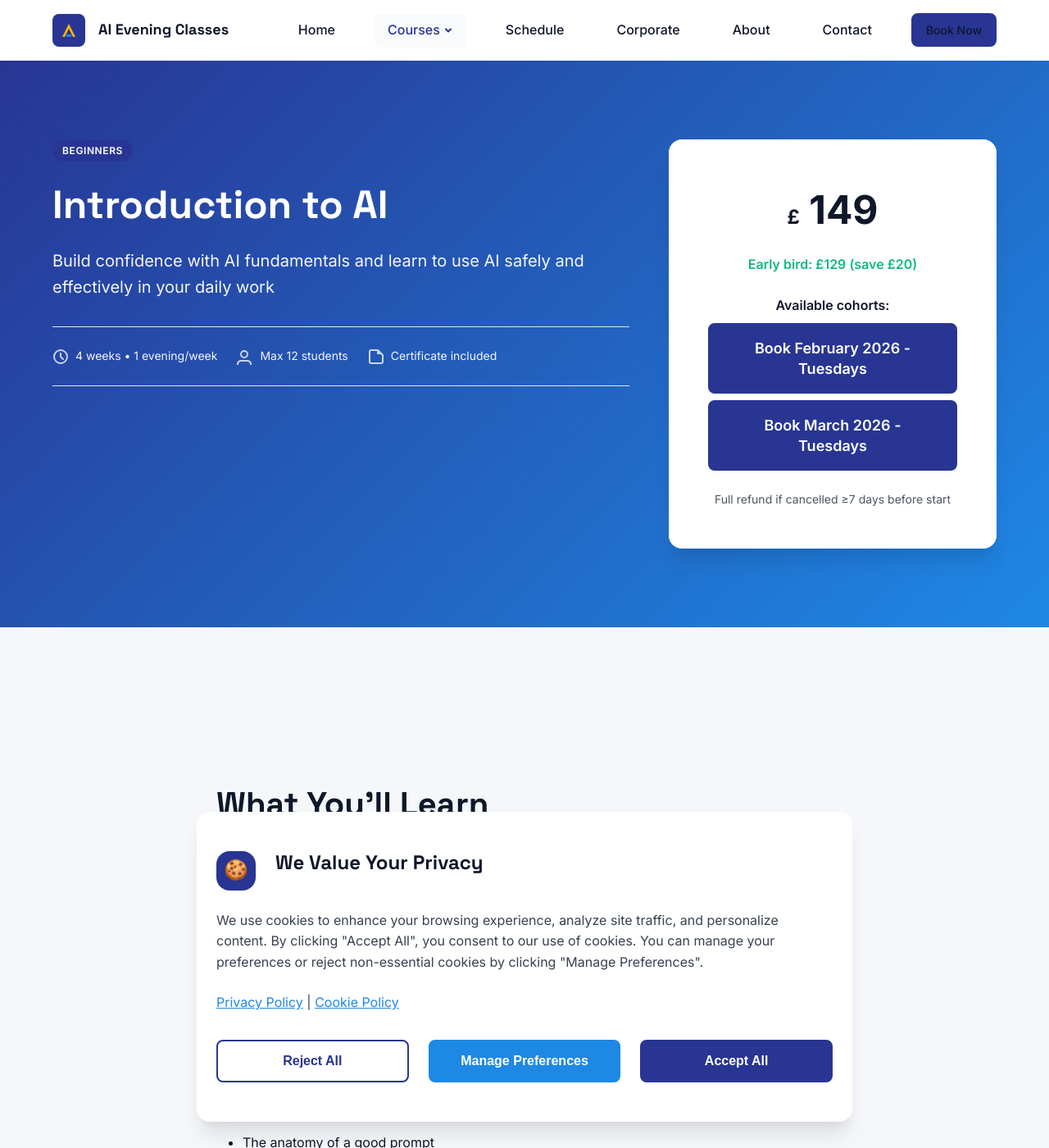
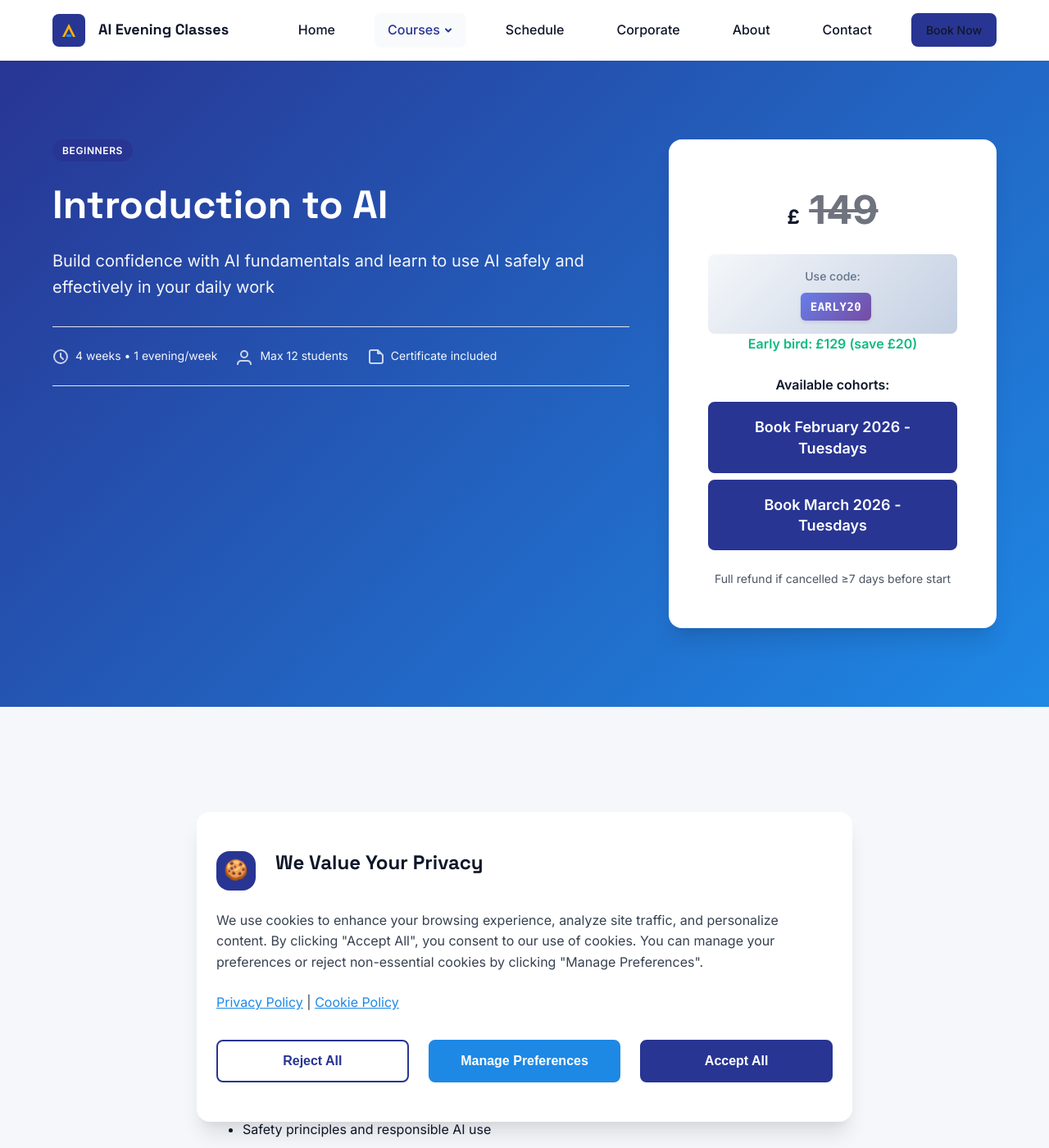
Before and after one commit to LatinRickshaw/oxfordaiteaching, a Jekyll site: the page built from courses/beginners.html, in a window 1280 px wide and 1400 px high. Shown: the whole window at 82% size. Built offline with Jekyll 4.4.1, drawn with Linux system fonts in a browser that asks for light colours.

Commit message:
Added discount code functionalilty

```diff
--- a/_layouts/course.html
+++ b/_layouts/course.html
@@ -38,24 +38,48 @@ layout: default
             </div>
             <div class="course-hero-pricing">
                 <div class="pricing-card">
+                    {% assign first_cohort = course_cohorts[0] %}
+                    {% if first_cohort.discount_code and first_cohort.show_discount_badge %}
+                        <div class="price-with-discount">
+                            <div class="price original">
+                                <span class="currency">£</span>
+                                <span class="amount">{{ course.price }}</span>
+                            </div>
+                            <div class="discount-code-display">
+                                <span class="discount-label">Use code:</span>
+                                <span class="discount-badge">{{ first_cohort.discount_code }}</span>
+                            </div>
+                        </div>
+                    {% else %}
                         <div class="price">
                             <span class="currency">£</span>
                             <span class="amount">{{ course.price }}</span>
                         </div>
+                    {% endif %}
                     {% if course.early_bird %}
                     <p class="early-bird">Early bird: £{{ course.early_bird }} (save £{{ course.price | minus: course.early_bird }})</p>
                     {% endif %}
 
                     {% if course_cohorts.size > 0 %}
                         {% if course_cohorts.size == 1 %}
+                            {% if first_cohort.discount_code %}
+                                <a href="{{ course_cohorts[0].booking_link }}?prefilled_promo_code={{ first_cohort.discount_code }}" class="btn btn-primary btn-large">Book Your Spot<br><span style="font-size: 0.9em; margin-top: 0.25rem; display: inline-block;">{{ course_cohorts[0].month }}</span></a>
+                            {% else %}
                                 <a href="{{ course_cohorts[0].booking_link }}" class="btn btn-primary btn-large">Book Your Spot<br><span style="font-size: 0.9em; margin-top: 0.25rem; display: inline-block;">{{ course_cohorts[0].month }}</span></a>
+                            {% endif %}
                         {% else %}
                             <p style="margin: 1rem 0 0.5rem; font-weight: 600;">Available cohorts:</p>
                             <div class="booking-buttons">
                                 {% for cohort in course_cohorts limit: 3 %}
+                                {% if cohort.discount_code %}
+                                    <a href="{{ cohort.booking_link }}?prefilled_promo_code={{ cohort.discount_code }}" class="btn btn-primary btn-large">
+                                        Book {{ cohort.month }} - {{ cohort.day_of_week }}s
+                                    </a>
+                                {% else %}
                                     <a href="{{ cohort.booking_link }}" class="btn btn-primary btn-large">
                                         Book {{ cohort.month }} - {{ cohort.day_of_week }}s
                                     </a>
+                                {% endif %}
                                 {% endfor %}
                             </div>
                             {% if course_cohorts.size > 3 %}
@@ -86,7 +110,11 @@ layout: default
             <p>Join {{ course.title }} and transform how you work with AI</p>
             {% if course_cohorts.size > 0 %}
                 {% if course_cohorts.size == 1 %}
+                    {% if first_cohort.discount_code %}
+                        <a href="{{ course_cohorts[0].booking_link }}?prefilled_promo_code={{ first_cohort.discount_code }}" class="btn btn-primary btn-large">Enrol Now</a>
+                    {% else %}
                         <a href="{{ course_cohorts[0].booking_link }}" class="btn btn-primary btn-large">Enrol Now</a>
+                    {% endif %}
                 {% else %}
                     <a href="{{ site.baseurl }}/schedule#{{ page.course_id }}" class="btn btn-primary btn-large">View Dates & Enrol</a>
                 {% endif %}
--- a/assets/css/main.css
+++ b/assets/css/main.css
@@ -1087,6 +1087,83 @@ main {
     min-width: 280px;
 }
 
+/* ============================================
+   Discount Code Badges
+   ============================================ */
+
+/* Discount code badge - primary style */
+.discount-badge {
+    display: inline-block;
+    background: linear-gradient(135deg, #667eea 0%, #764ba2 100%);
+    color: white;
+    padding: 0.375rem 0.75rem;
+    border-radius: 0.375rem;
+    font-family: 'Monaco', 'Courier New', monospace;
+    font-size: 0.875rem;
+    font-weight: 700;
+    letter-spacing: 0.5px;
+    margin-left: 0.5rem;
+    box-shadow: 0 2px 4px rgba(0, 0, 0, 0.1);
+    vertical-align: middle;
+}
+
+/* Smaller badge for compact spaces */
+.discount-badge-small {
+    display: inline-block;
+    background: linear-gradient(135deg, #667eea 0%, #764ba2 100%);
+    color: white;
+    padding: 0.25rem 0.5rem;
+    border-radius: 0.25rem;
+    font-family: 'Monaco', 'Courier New', monospace;
+    font-size: 0.75rem;
+    font-weight: 700;
+    letter-spacing: 0.5px;
+    margin-left: 0.5rem;
+    box-shadow: 0 2px 4px rgba(0, 0, 0, 0.1);
+}
+
+/* Original price strikethrough */
+.original-price,
+.price.original .amount {
+    text-decoration: line-through;
+    opacity: 0.6;
+}
+
+/* Discount code display in pricing card */
+.discount-code-display {
+    margin-top: 1rem;
+    padding: 1rem;
+    background: linear-gradient(135deg, #f5f7fa 0%, #c3cfe2 100%);
+    border-radius: 0.5rem;
+    text-align: center;
+}
+
+.discount-label {
+    display: block;
+    font-size: 0.875rem;
+    color: #64748b;
+    margin-bottom: 0.5rem;
+    font-weight: 500;
+}
+
+.price-with-discount {
+    position: relative;
+}
+
+/* Responsive adjustments */
+@media (max-width: 768px) {
+    .discount-badge {
+        display: block;
+        margin-left: 0;
+        margin-top: 0.5rem;
+    }
+
+    .discount-badge-small {
+        font-size: 0.7rem;
+        padding: 0.2rem 0.4rem;
+    }
+}
+
 .course-content {
     padding: var(--spacing-3xl) 0;
     max-width: 800px;
```
Also changed, not shown: _data/cohorts.yml (+10 -0 lines), courses/index.html (+18 -5 lines), schedule.html (+16 -3 lines), Screenshot 2026-01-19 at 12.03.12.png (deleted), 1 other file. Lines whose indentation alone changed are shown as unchanged.
